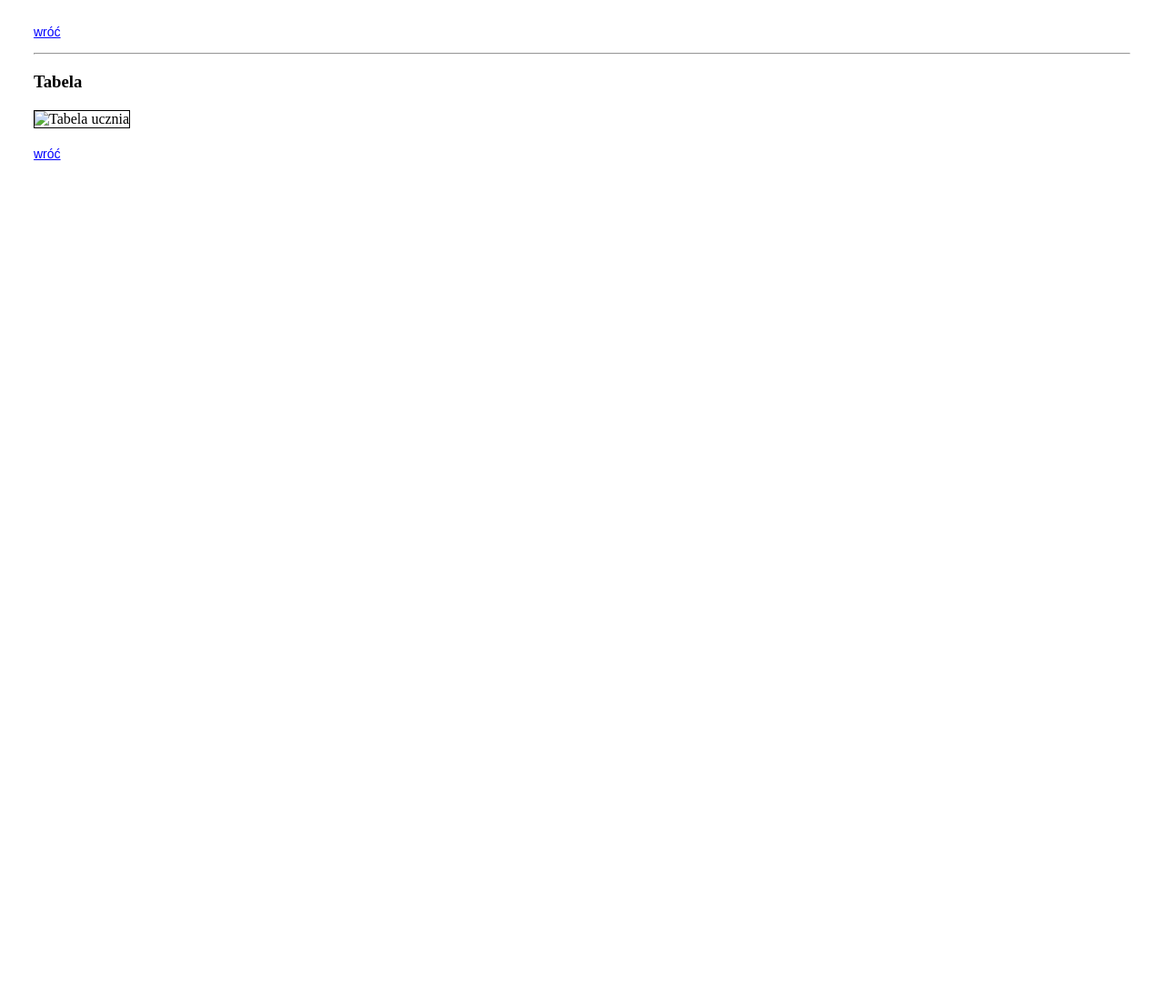
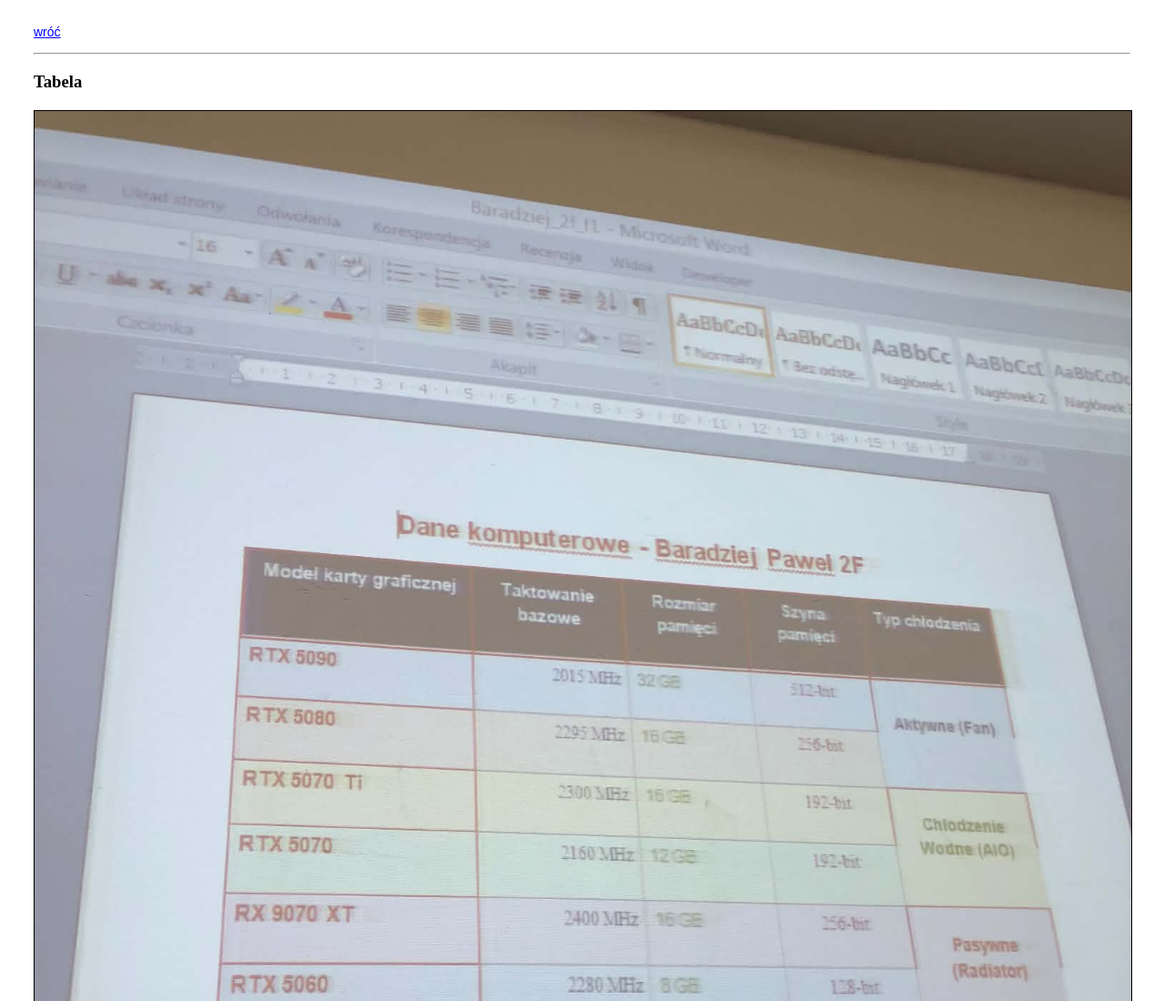
Before and after one commit to pawbar201/Pracownia-witryn-i-aplikacji, a plain HTML site: page tabela_baradziej.html in a window 1280 px wide. Shown: the top 1100 px of the page at 91% size. Before the commit the page ends 800 px from the top, so only its background shows below. Drawn offline with Linux system fonts and the light colour scheme.

Commit message:
Update tabela_baradziej.html

```diff
--- a/tabela_baradziej.html
+++ b/tabela_baradziej.html
@@ -34,7 +34,7 @@
 
     <h3>Tabela</h3>
     <div class="tabela-kontener">
-        <img src="tabela.jpg.jpg" alt="Tabela ucznia">
+ <img src="ZDJECIA ITP/tabela.jpg.jpg" alt="----------">
     </div>
 
     <div class="powrot"><a href="index.html">wróć</a></div>
```
